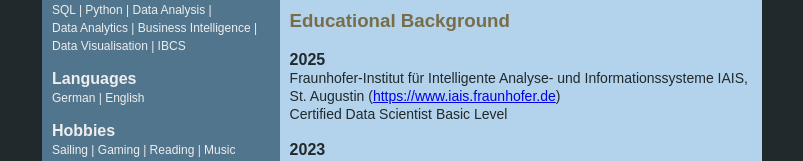
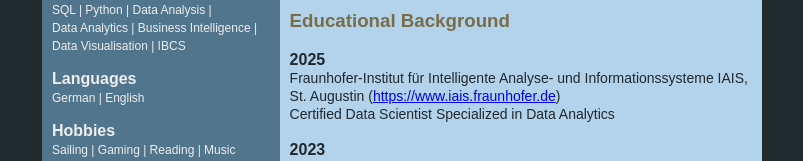
Before and after one commit to FrankBlack78/ContactCard, a plain HTML site: page index.html in a window 1280 px wide. Shown: the part 302-463 px from the top of the page, without its empty margins (248-1051 px from the left). Drawn offline with Linux system fonts and the light colour scheme.

Commit message:
Update index.html

```diff
--- a/index.html
+++ b/index.html
@@ -249,7 +249,7 @@ Structure of the Website:
           <b>2025</b><br>
           <span class="small-text">
             Fraunhofer-Institut für Intelligente Analyse- und Informationssysteme IAIS, St. Augustin (<a href="https://www.iais.fraunhofer.de/" target="_blank">https://www.iais.fraunhofer.de</a>)<br>
-            Certified Data Scientist Basic Level
+            Certified Data Scientist Specialized in Data Analytics
           </span><br><br>
           <b>2023</b><br>
           <span class="small-text">
```
